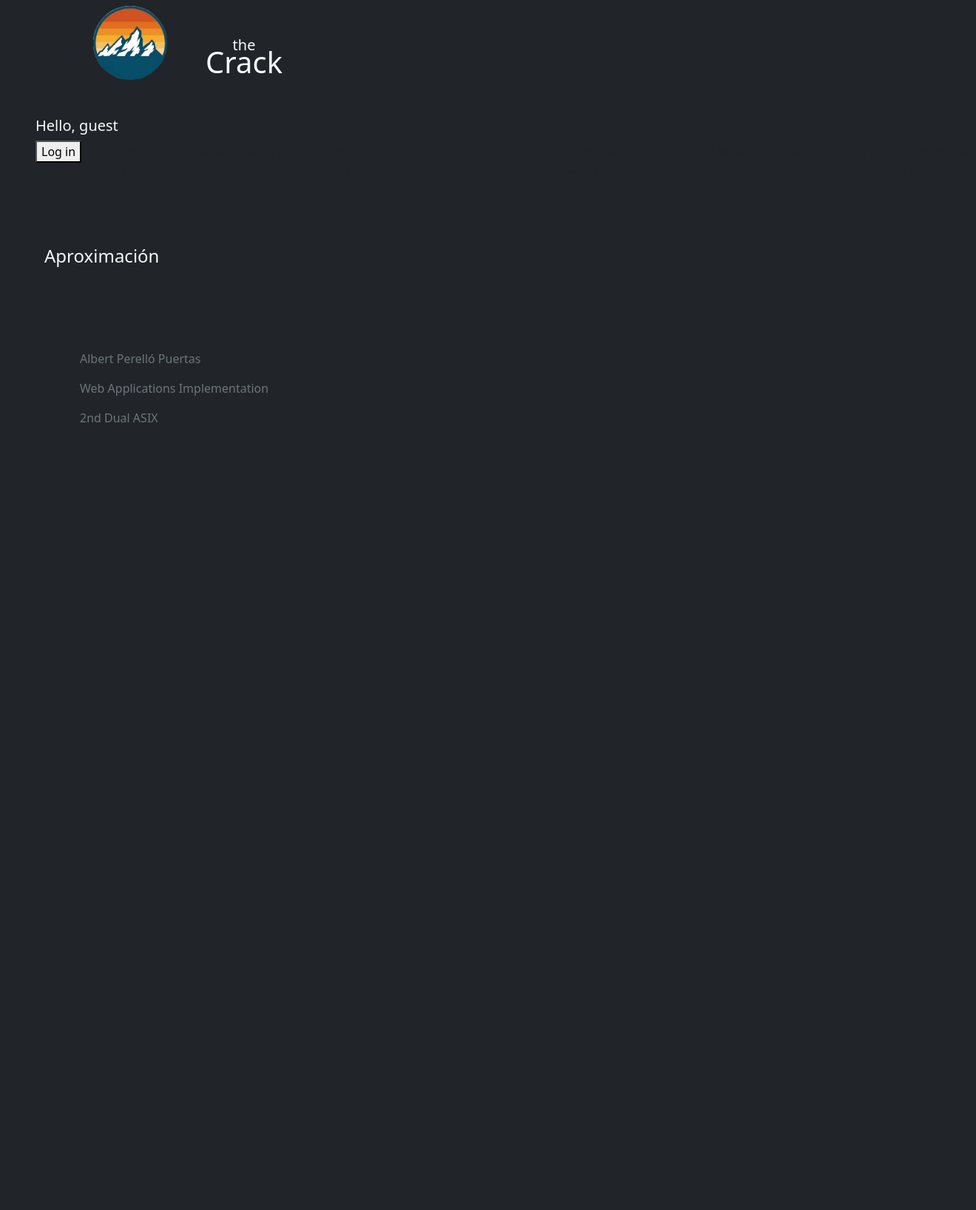
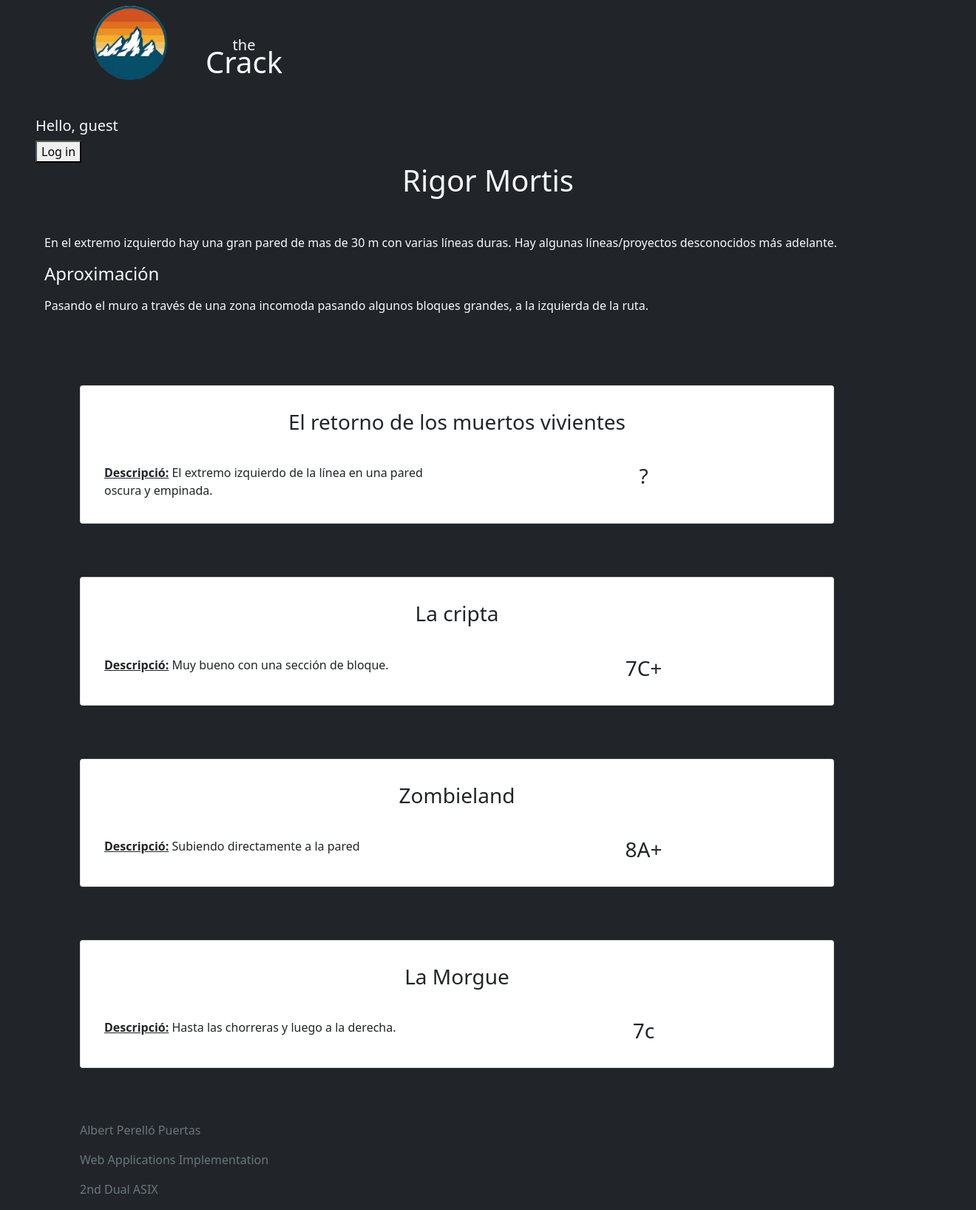
Before and after one commit to aperellop/Projecte-Final, a PHP site: page /Sectors.php?id=1 in a window 1320 px wide. Shown: the whole page at 74% size. Before the commit the page ends 571 px from the top, so only its background shows below. Run offline with PHP 8.4, Linux system fonts and the light colour scheme; data comes from the database, SQL or seed files in the repository; data that the repository does not hold is empty.

Commit message:
Funciona!

```diff
--- a/www/Content/getSector.php
+++ b/www/Content/getSector.php
@@ -14,8 +14,8 @@
         $result->bind_result($id, $spot, $name, $description, $approach);
 
         while ($result->fetch() != null){ //Recorremos los registros devueltos
-            //Creamos el array de objetos
-            $sector[] = new Sector ($id, $spot, $name, $description, $approach);
+            //Creamos objeto
+            $sector = new Sector ($id, $spot, $name, $description, $approach);
         }
         return $sector;
 
--- a/www/Sectors.php
+++ b/www/Sectors.php
@@ -60,16 +60,16 @@
         <?php
             $id = $_GET["id"];
             $sector = getSector($id);
-            print_r($sector);
+            // print_r($sector);
 
             print('
-                <p class="h1 card-title text-center text-light">'.$sector[$id]->name.'</p>
+                <p class="h1 card-title text-center text-light">'.$sector->name.'</p>
                 <div class=" container text-light m-5 margenes">
                     <div class="row">
                         <div class="text-left">
-                            <p class="card-text">'.$sector[$id]->description.'</p>
+                            <p class="card-text">'.$sector->description.'</p>
                             <p class="h4">Aproximación<p>
-                            <p class="card-text">'.$sector[$id]->approach.'</p>
+                            <p class="card-text">'.$sector->approach.'</p>
                         </div>
                     </div
                 </div>
@@ -79,7 +79,7 @@
         ?>
             <!-- Tarjetas de las Rutas -->
         <?php
-            $Sector = $sector[$id]->name;
+            $Sector = $sector->name;
             // echo $Sector;
             print('</br>');
 
@@ -98,7 +98,7 @@
                         <div class="card-body">
                             <div class="row">
                                 <div class="col m-3">
-                                    <a href="/Routes.php?id='.$routes[$i]->id.'"><p class="h3 card-title text-center">'.$routes[$i]->name.'</p></a>
+                                    <p class="h3 card-title text-center text-dark">'.$routes[$i]->name.'</p>
                                 </div>
                             </div>
                             <div class="row">
```
